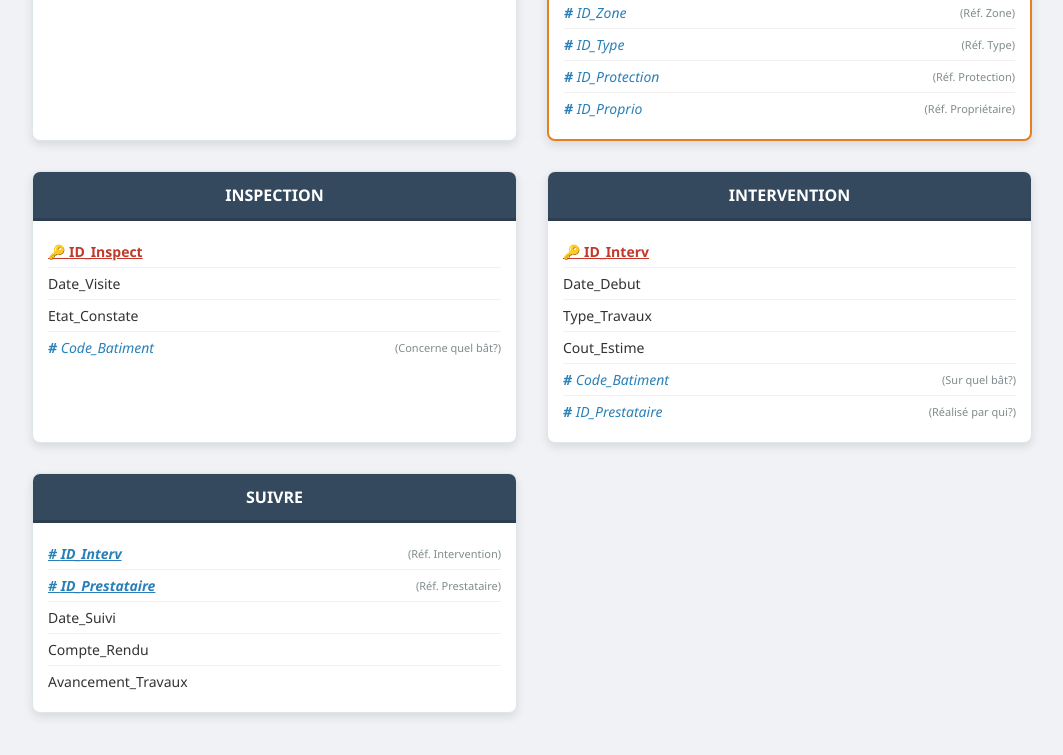
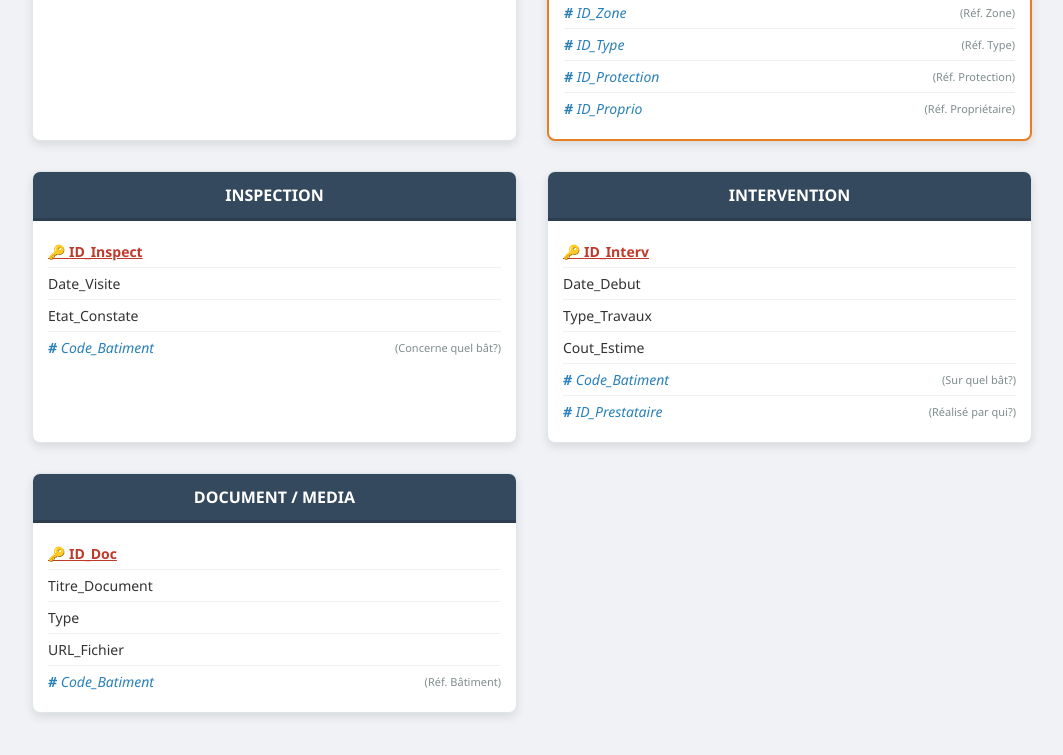
Before and after one commit to MohammedBelfellah/mini-project, a plain HTML site: page MLD/index.html in a window 1280 px wide. Shown: the part 857-1612 px from the top of the page, without its empty margins (108-1171 px from the left). Drawn offline with Linux system fonts and the light colour scheme.

Commit message:
update table header and attributes for document/media tracking

```diff
--- a/MLD/index.html
+++ b/MLD/index.html
@@ -184,14 +184,13 @@
     </div>
 
     <div class="table-box">
-        <div class="table-header">SUIVRE</div>
+        <div class="table-header">DOCUMENT / MEDIA</div>
         <div class="table-content">
-            <div class="attribute"><span class="pk fk">ID_Interv</span> <span class="fk-desc">(Réf. Intervention)</span></div>
-            <div class="attribute"><span class="pk fk">ID_Prestataire</span> <span class="fk-desc">(Réf. Prestataire)</span></div>
-
-            <div class="attribute">Date_Suivi</div>
-            <div class="attribute">Compte_Rendu</div>
-            <div class="attribute">Avancement_Travaux</div>
+            <div class="attribute"><span class="pk">ID_Doc</span></div>
+            <div class="attribute">Titre_Document</div>
+            <div class="attribute">Type</div>
+            <div class="attribute">URL_Fichier</div>
+            <div class="attribute"><span class="fk">Code_Batiment</span> <span class="fk-desc">(Réf. Bâtiment)</span></div>
         </div>
     </div>
 
```
